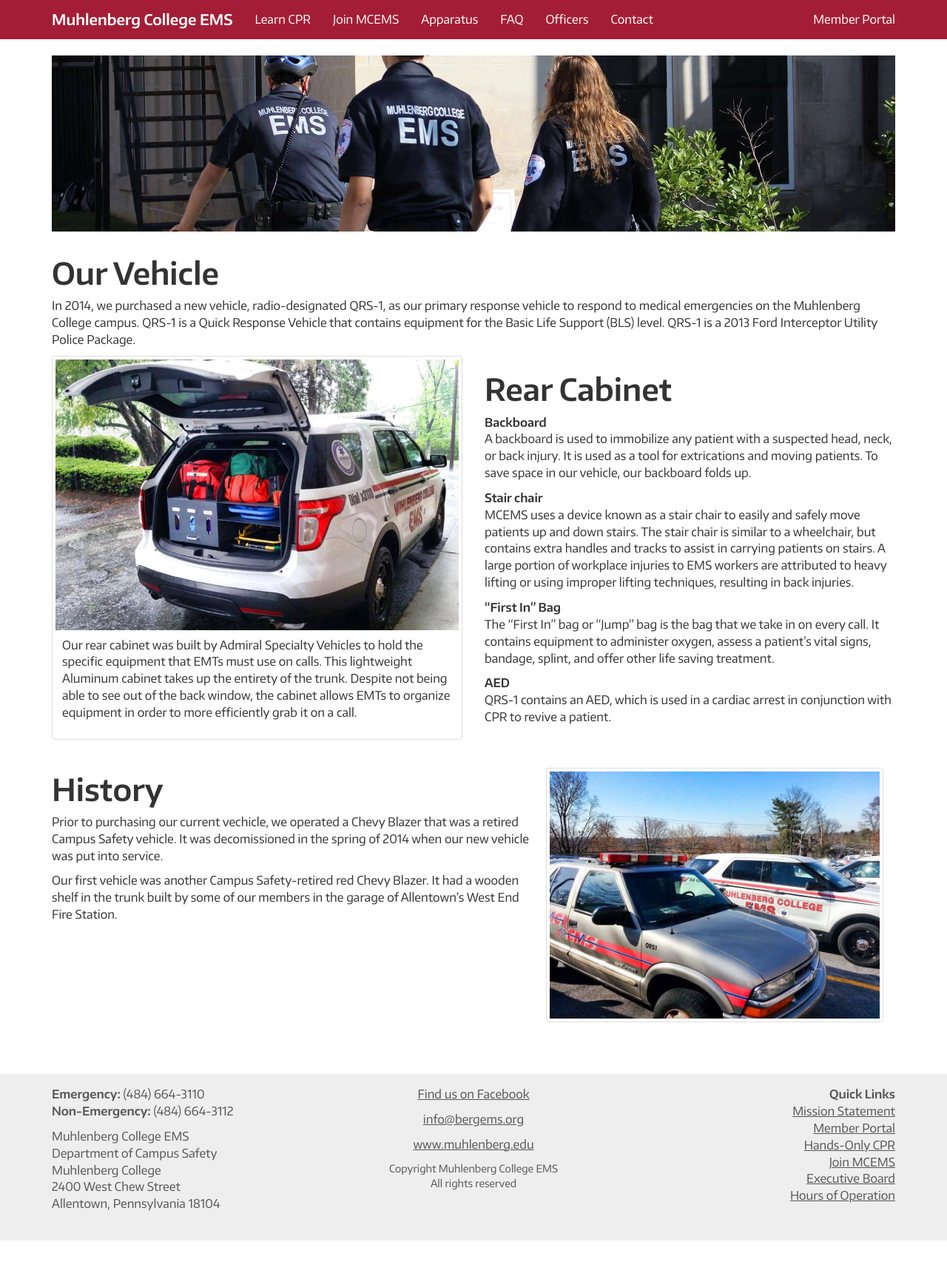
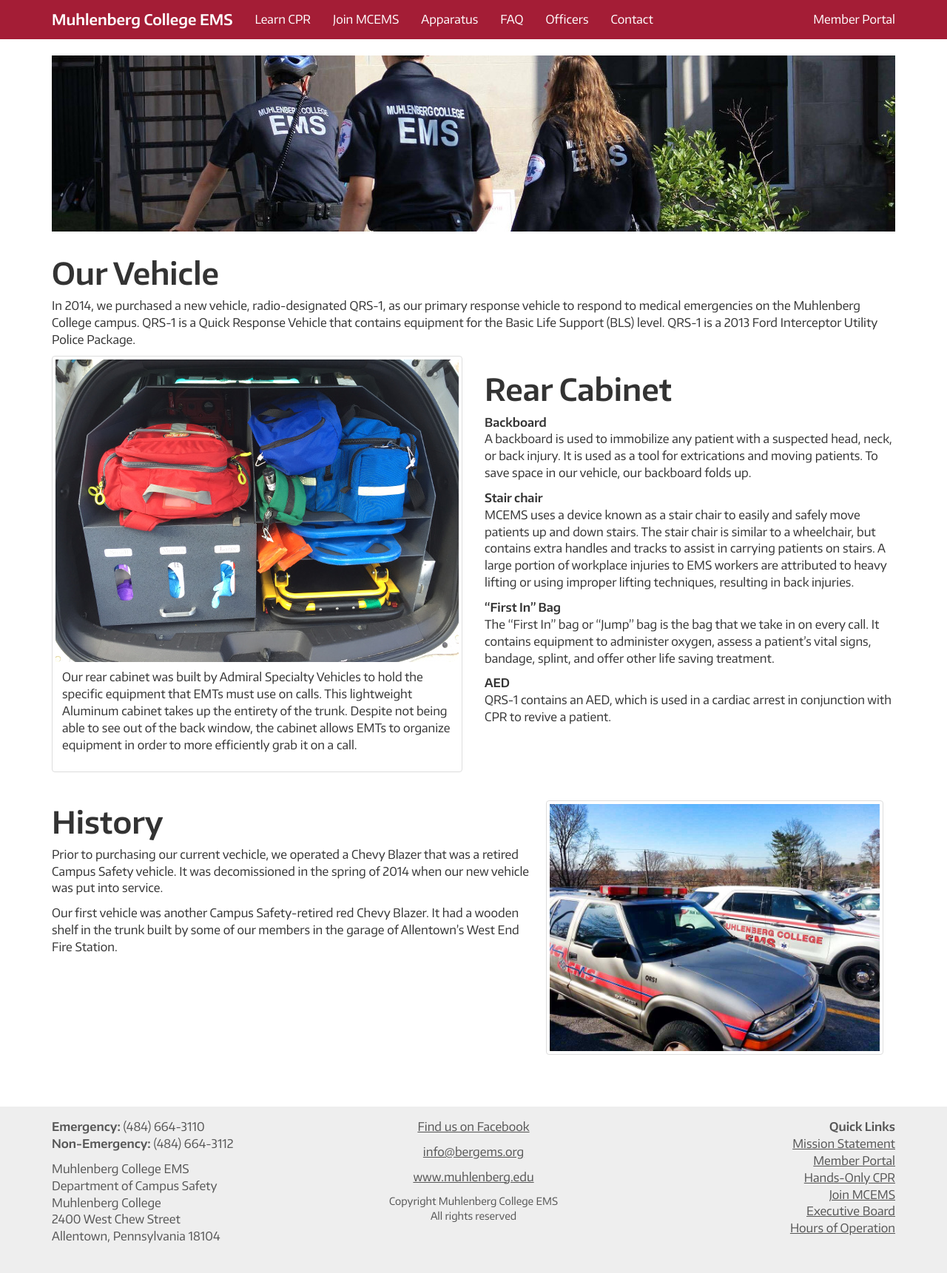
Before and after one commit to MCEMS/www, a Jekyll site: the page built from apparatus/index.markdown, in a window 1280 px wide. Shown: the whole page at 74% size. Built offline with Jekyll 4.4.1, drawn with Linux system fonts in a browser that asks for light colours; nearby versions of some CDN libraries; before the commit the page ends 1677 px from its top, so only the background shows below that.

Commit message:
Update rear cabinet photo
Mark requested that the rear cabinet image be changed to this one.

```diff
--- a/apparatus/index.markdown
+++ b/apparatus/index.markdown
@@ -14,7 +14,7 @@
 <div class="row">
   <div class="col-md-6">
     <div class="thumbnail">
-      <img src="/assets/images/qrs1_trunk.jpg">
+      <img src="/assets/images/rear_cabinet.jpg">
       <div class="caption">
         <p>Our rear cabinet was built by Admiral Specialty Vehicles to hold the specific equipment that EMTs must use on calls. This lightweight Aluminum cabinet takes up the entirety of the trunk. Despite not being able to see out of the back window, the cabinet allows EMTs to organize equipment in order to more efficiently grab it on a call.</p>
       </div>
```
Also changed, not shown: assets/images/rear_cabinet.jpg (added).
